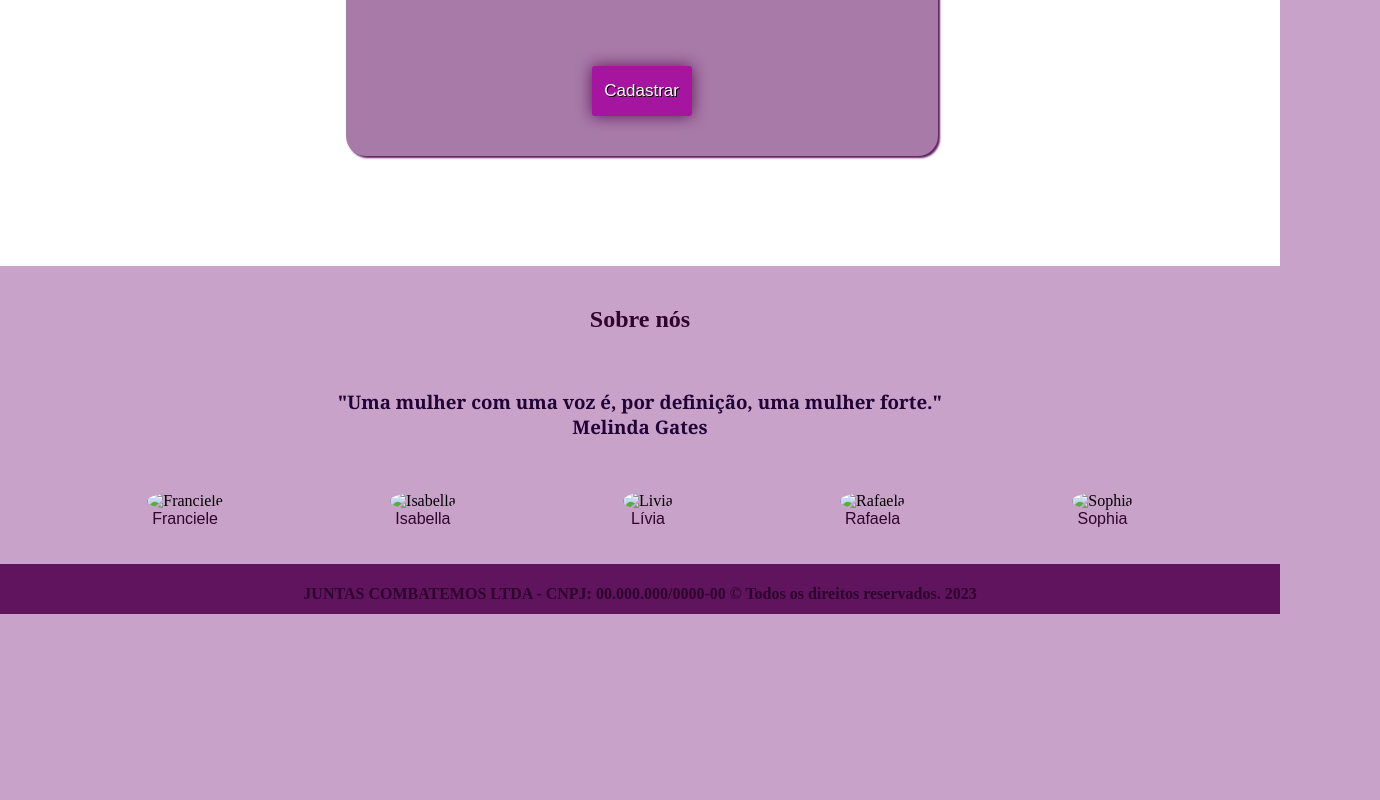
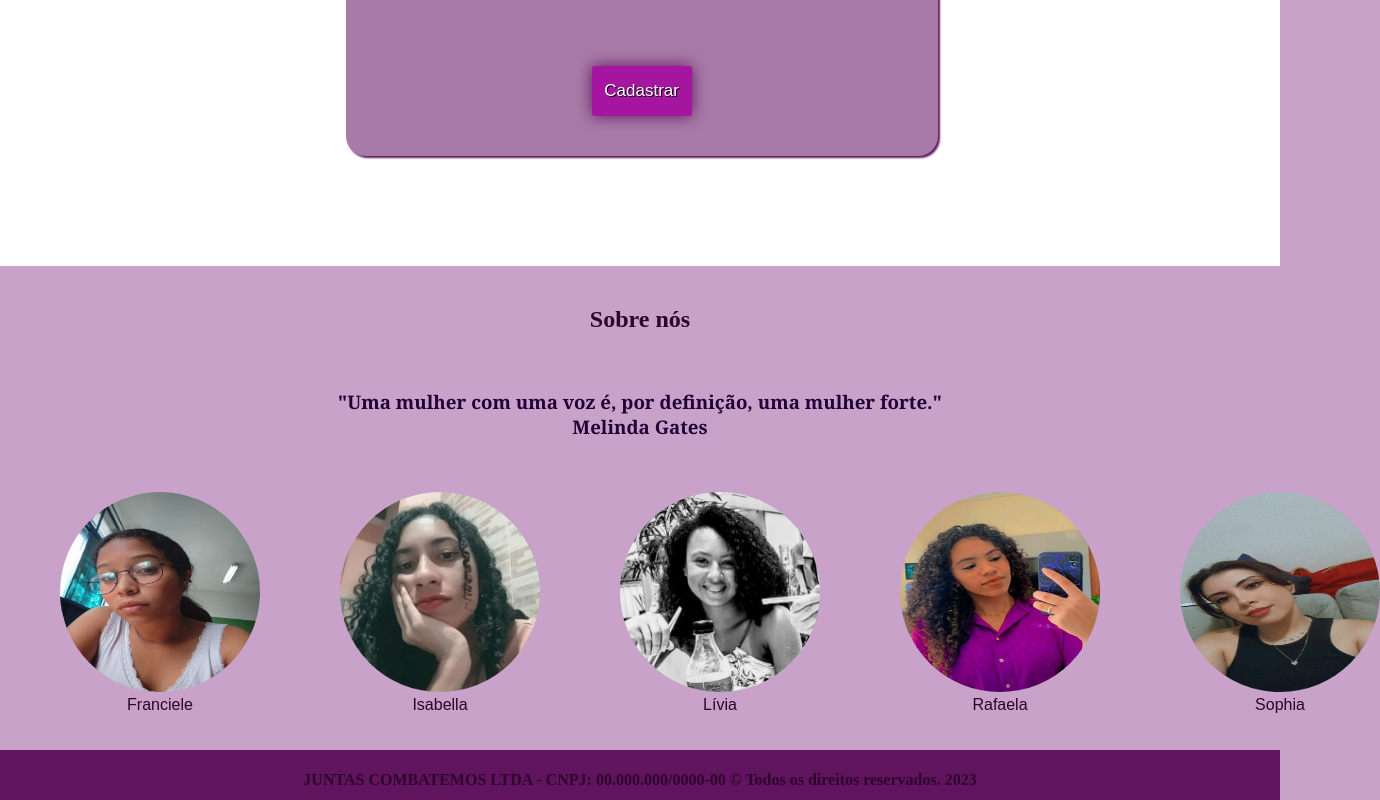
Before and after one commit to IsabellaSMA/JuntasCombatemos, a plain HTML site: page index.html in a window 1280 px wide. Shown: the part 4485-5285 px from the top of the page, 1380 px wide, since content can reach past the window. Before the commit the page ends 5099 px from the top, so only its background shows below. Drawn offline with Linux system fonts and the light colour scheme; the site is published under a folder, as on GitHub Pages, so addresses that start at the root find nothing.

Commit message:
:bug: fix: Correção do caminho das imagens das contribuintes para aparecer no site do projeto

```diff
--- a/index.html
+++ b/index.html
@@ -147,27 +147,27 @@
                     <h3>"Uma mulher com uma voz é, por definição, uma mulher forte." </br>Melinda Gates</h3></br>
                     <div class="fotos">
                       <figure>
-                        <img src="/src/img/fran.jpeg" alt="Franciele" height="200px" width="200px">
+                        <img src="src/img/fran.jpeg" alt="Franciele" height="200px" width="200px">
                          <figcaption>Franciele</figcaption>
                        </figure>
 
                       <figure>
-                       <img src="/src/img/bella.jpeg" alt="Isabella" height="200px" width="200px">
+                       <img src="src/img/bella.jpeg" alt="Isabella" height="200px" width="200px">
                         <figcaption>Isabella</figcaption>
                       </figure>
 
                        <figure>
-                        <img src="/src/img/livia.jpeg" alt="Livia" height="200px" width="200px">
+                        <img src="src/img/livia.jpeg" alt="Livia" height="200px" width="200px">
                          <figcaption>Lívia</figcaption>
                        </figure>
 
                        <figure>
-                        <img src="/src/img/rafaela.jpeg" alt="Rafaela" height="200px" width="200px">
+                        <img src="src/img/rafaela.jpeg" alt="Rafaela" height="200px" width="200px">
                          <figcaption>Rafaela</figcaption>
                        </figure>
 
                        <figure>
-                        <img src="/src/img/sofia.jpeg" alt="Sophia" height="200px" width="200px">
+                        <img src="src/img/sofia.jpeg" alt="Sophia" height="200px" width="200px">
                          <figcaption>Sophia</figcaption>
                        </figure>
                     </div>
```
